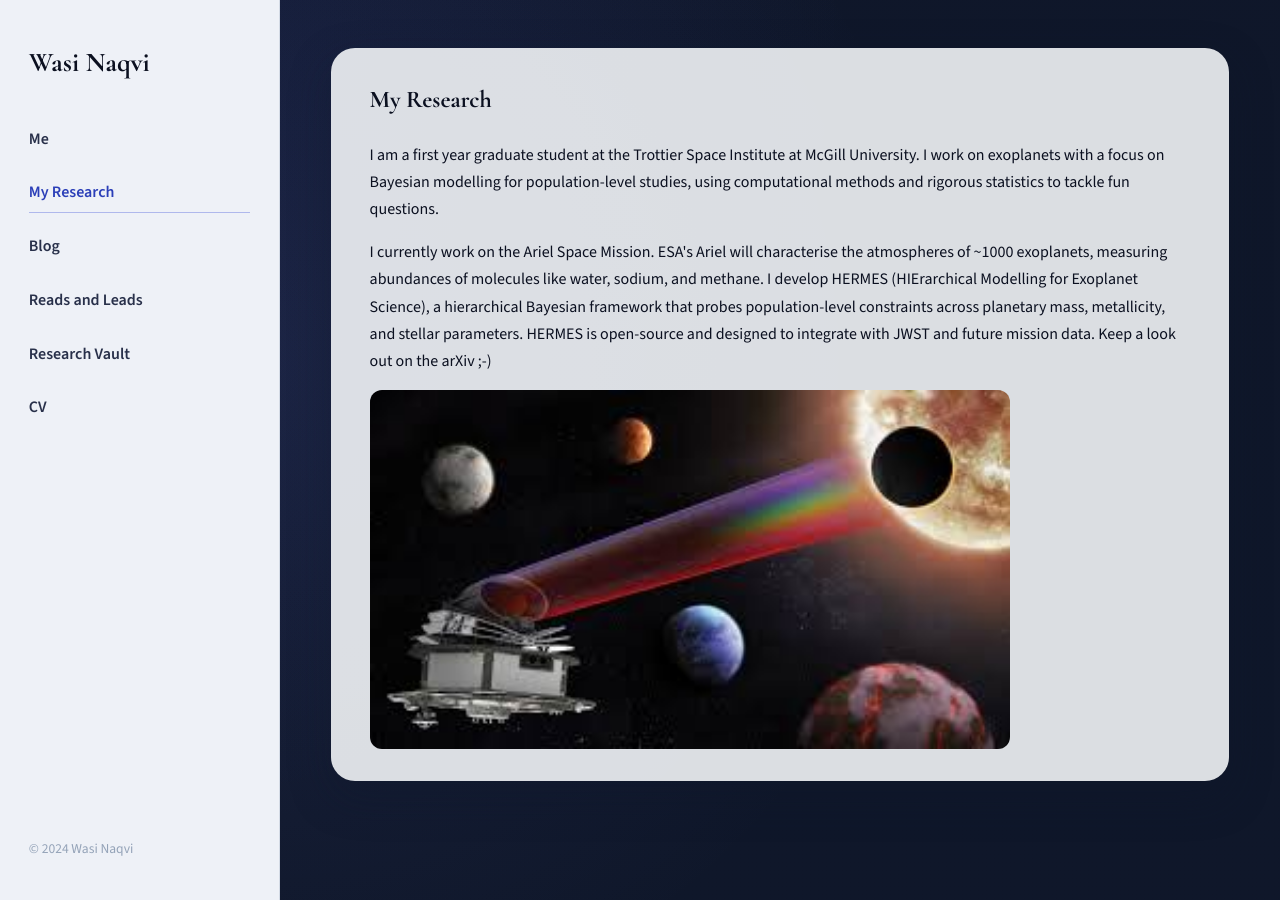
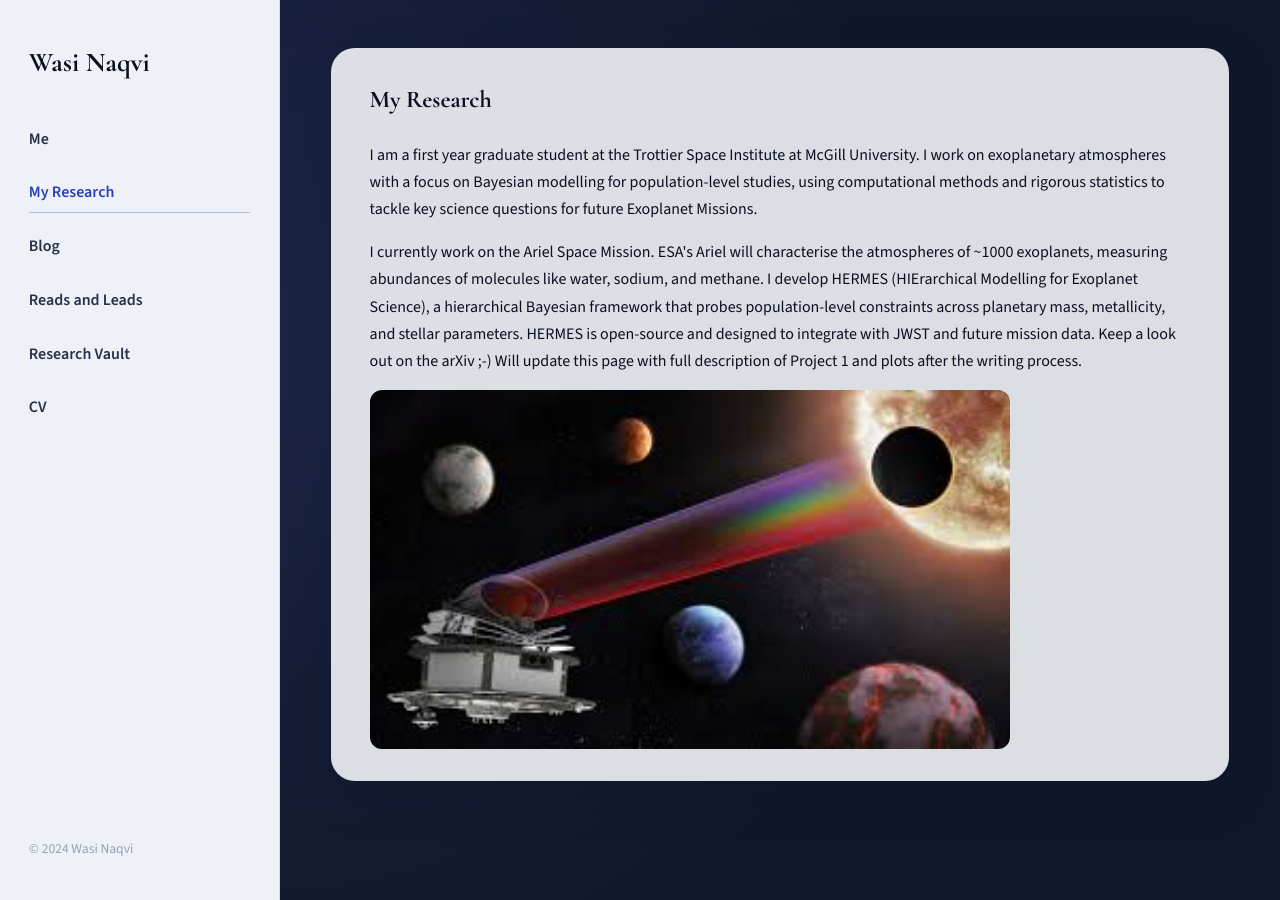
Before and after one commit to wasnaqvi/wasi-naqvi.github.io, a Jekyll site: the page built from research.md, in a window 1280 px wide. Built offline with Jekyll 4.4.1, drawn with Linux system fonts in a browser that asks for light colours.

Commit message:
Website Research Update

```diff
--- a/research.md
+++ b/research.md
@@ -9,11 +9,11 @@ body_class: research
   <h1>My Research</h1>
   <p>
     I am a first year graduate student at the Trottier Space Institute at McGill University.
-    I work on exoplanets with a focus on Bayesian modelling for population-level studies,
-    using computational methods and rigorous statistics to tackle fun questions.
+    I work on exoplanetary atmospheres with a focus on Bayesian modelling for population-level studies,
+    using computational methods and rigorous statistics to tackle key science questions for future Exoplanet Missions.
   </p>
   <p>
-    I currently work on the Ariel Space Mission. ESA's Ariel will characterise the atmospheres of ~1000 exoplanets, measuring abundances of molecules like water, sodium, and methane. I develop HERMES (HIErarchical Modelling for Exoplanet Science), a hierarchical Bayesian framework that probes population-level constraints across planetary mass, metallicity, and stellar parameters. HERMES is open-source and designed to integrate with JWST and future mission data. Keep a look out on the arXiv ;-)
+    I currently work on the Ariel Space Mission. ESA's Ariel will characterise the atmospheres of ~1000 exoplanets, measuring abundances of molecules like water, sodium, and methane. I develop HERMES (HIErarchical Modelling for Exoplanet Science), a hierarchical Bayesian framework that probes population-level constraints across planetary mass, metallicity, and stellar parameters. HERMES is open-source and designed to integrate with JWST and future mission data. Keep a look out on the arXiv ;-) Will update this page with full description of Project 1 and plots after the writing process.
   </p>
   <div class="blog-img-single">
     <img src="{{ '/Website_Pictures/ariel.jpeg' | relative_url }}" alt="ESA Ariel Mission">
```
